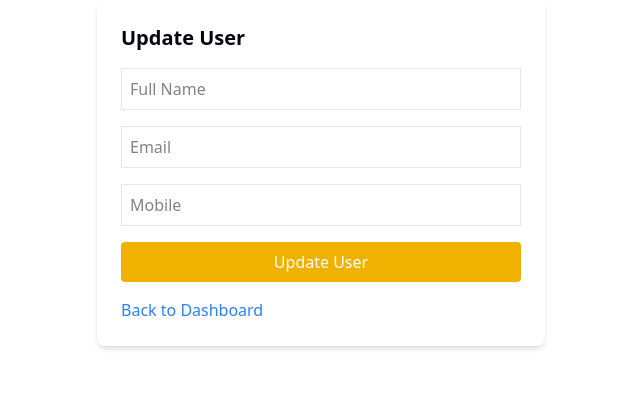
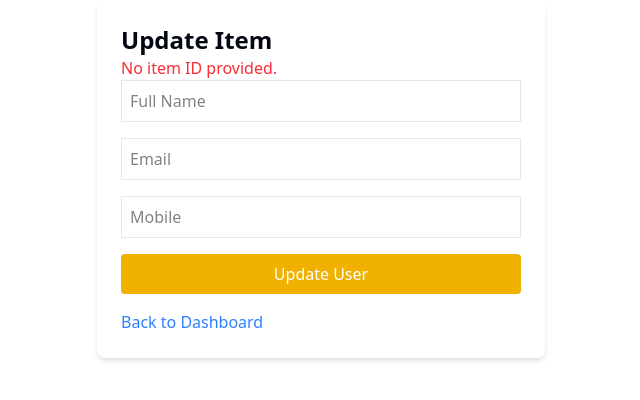
Before and after one commit to Rushikesh1Avachat/google_function_api, a Next.js app: page /crud-operation/update in a window 1280 px wide. Shown: the top 400 px of the page, without its empty margins (319-959 px from the left). Built offline with nearby package versions, Linux system fonts and the light colour scheme.

Commit message:
Update Update Route Component

```diff
--- a/app/crud-operation/update/page.tsx
+++ b/app/crud-operation/update/page.tsx
@@ -48,7 +48,12 @@ const UpdateUser = () => {
 
   return (
     <div className="p-6 max-w-md mx-auto bg-white shadow-md rounded-md">
-      <h2 className="text-xl font-semibold mb-4">Update User</h2>
+      <h1 className="text-2xl font-bold">Update Item</h1>
+      {id ? (
+        <p>Updating item with ID: {id}</p>
+      ) : (
+        <p className="text-red-500">No item ID provided.</p>
+      )}
       <form onSubmit={handleUpdate} className="space-y-4">
         <input
           type="text"
```
